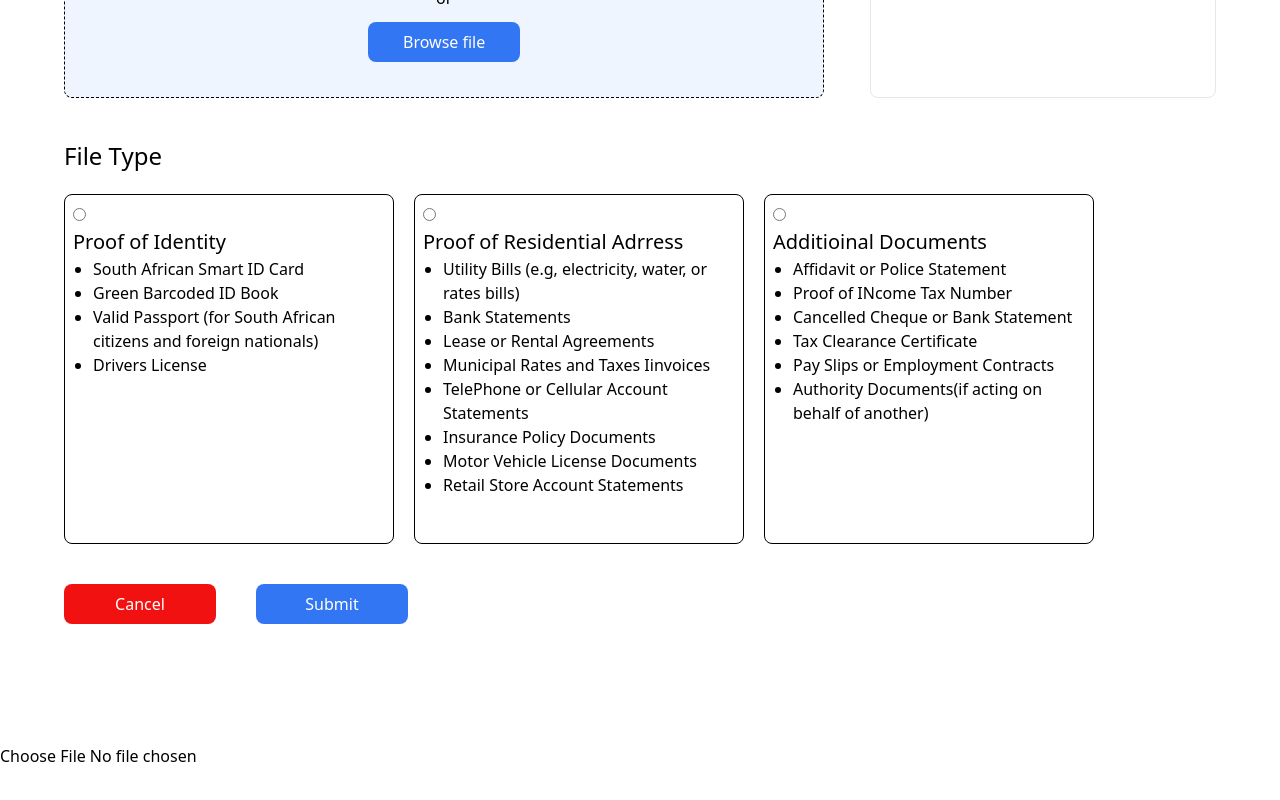
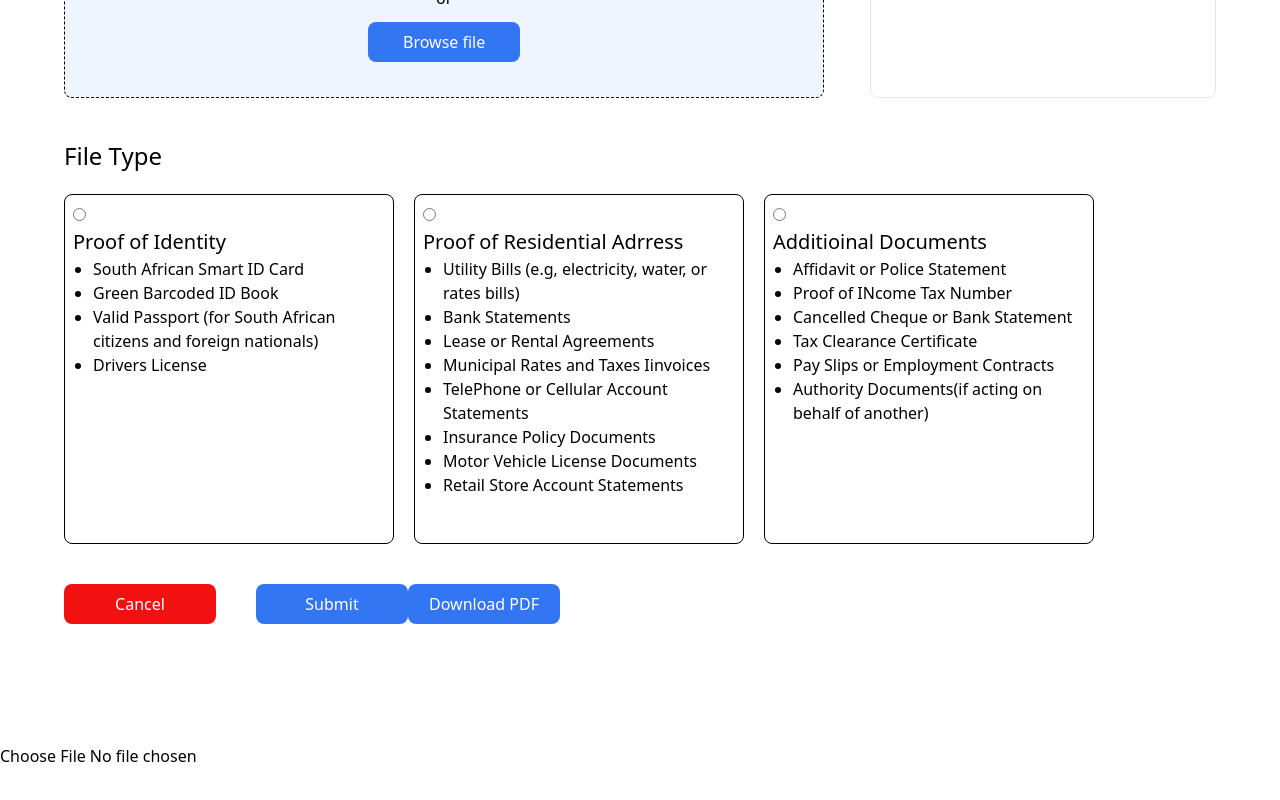
Before and after one commit to marc-yusufu/DSW03B-2025-Project, a React (Vite) app in the folder doc-verification/: page /Upload in a window 1280 px wide. Shown: the part 342-1142 px from the top of the page. Built offline with nearby package versions, Linux system fonts and the light colour scheme.

Commit message:
Passing to pdf

```diff
--- a/doc-verification/src/Components/UploadPage/Upload.tsx
+++ b/doc-verification/src/Components/UploadPage/Upload.tsx
@@ -1,6 +1,7 @@
 import { useState, useRef, createContext, useContext } from "react"
 import NavBarHome from "../Common/NavBarHome";
 import { CloudUpload } from "lucide-react";
+import {jsPDF} from "jspdf";
 
 
 export const fileContext = createContext("");
@@ -63,6 +64,22 @@ export default function Upload(){
         src.delete(); resized.delete(); denoised.delete();
     }
 
+    {/*Passing image to a PDF*/}
+    const generatePDF = () =>{
+        const canvas = document.getElementById("canvasInput") as HTMLCanvasElement;
+        if(!canvas) return;
+
+        const imgData = canvas.toDataURL("image/png");
+        const pdf = new jsPDF({
+            orientation: "portrait",
+            unit: "px",
+            format: [canvas.width, canvas.height],
+        });
+
+        pdf.addImage(imgData, "PNG", 0, 0, canvas.width, canvas.height);
+        pdf.save(fileName+".pdf");
+    };
+
     return(
         <div>
             <div><NavBarHome/></div>
@@ -121,6 +138,7 @@ export default function Upload(){
 
                                 if(cv && cv.imread){
                                     processImage();
+                                    genereatePDF();
                                 }else{
                                     cv['onRuntimeInitialized'] = processImage;
                                 }
@@ -207,6 +225,7 @@ export default function Upload(){
             <div className="flex flex-row w-[90%] mt-10 mb-30">
                 <button className="p-2 rounded-lg text-white bg-[#F21111] mr-10 w-[152px]">Cancel</button>
                 <button className="p-2 rounded-lg text-white bg-[#3376F3] w-[152px]">Submit</button>
+                <button onClick={generatePDF} className="p-2 rounded-lg text-white bg-[#3376F3] w-[152px]">Download PDF</button>
             </div>
         </div>
         </div>
```
